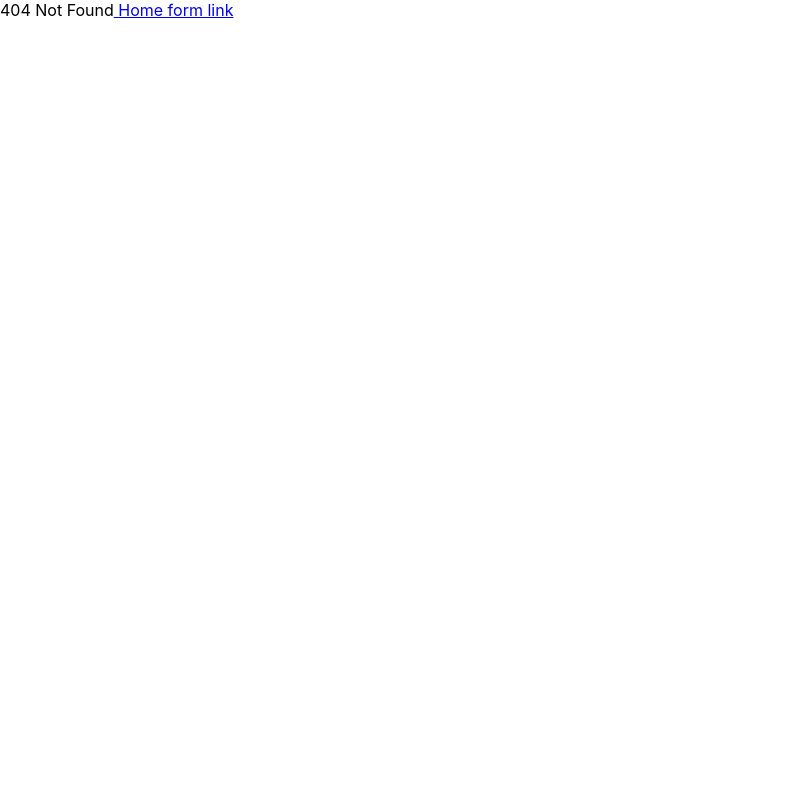
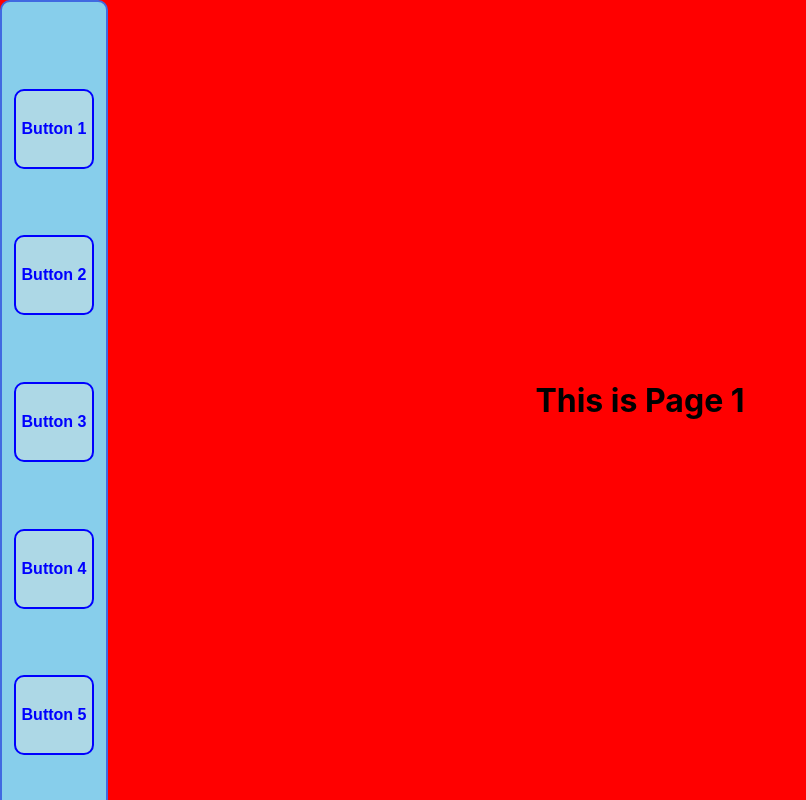
Before and after one commit to N103Gremillion/Social_Media_Project, a React (Create React App) app: page /Page1 in a window 1280 px wide. Before the commit this address had no page. Shown: the whole page, without its empty margins (0-806 px from the left). Built offline with nearby package versions, Linux system fonts and the light colour scheme.

Commit message:
I finish the routing setup and everything works as intended

```diff
--- a/src/App.js
+++ b/src/App.js
@@ -6,53 +6,55 @@ import Page2 from './pages/Page2';
 import Page3 from './pages/Page3';
 import Page4 from './pages/Page4';
 import Page5 from './pages/Page5';
-import { createBrowserRouter, RouterProvider } from 'react-router-dom';
+import { createBrowserRouter, RouterProvider, Outlet} from 'react-router-dom';
 
+// this will help to render the Toolbar on every page and its appropritae child path (page)
+const Dashboard = () =>  {
 
-function App() {
+  const dashboardStyle = {
+    marginLeft: '7%',
+    padding: '20px',
+    height: '100vh',
+    boxSizing: 'border-box',
+    overflow: 'auto',
+  };
+
   return (
-      <div>
-
-        {/* render the appropiate pages/elements */}
-        <RouterProvider router={router} />
-
-      </div>
-
+    <div>
+      <Toolbar/>
+      <Outlet/>
+    </div>
   );
 }
 
 {/* routing for each of the pages in the app */}
 const router = createBrowserRouter([
-  {
-    // note: / is root path (entery point)
-    path: '/',
-    element: <Toolbar/>,
-    // if there is an error add it to the root component
-    errorElement: <ErrorPage/>,
-  },
-  {
-    // note: / is root path (entery point)
-    path: '/pages/Page1',
-    element: <Page1/>,
-    // if there is an error add it to the root component
-    errorElement: <ErrorPage/>,
-  },
-  {
-    path: '/pages/Page2',
-    element: <Page2 />,
-  },
-  {
-    path: '/pages/Page3',
-    element: <Page3 />,
-  },
-  {
-    path: '/pages/Page4',
-    element: <Page4 />,
-  },
-  {
-    path: '/pages/Page5',
-    element: <Page5 />,
-  },
+  // note: / is root path (entery point)
+  {path: '/',
+  element: <Dashboard/>,
+  errorElement: <ErrorPage/>,
+  children: [
+
+      {path: 'Page1', element: <Page1/>},
+      {path: 'Page2', element: <Page2/>},
+      {path: 'Page3', element: <Page3/>},
+      {path: 'Page4', element: <Page4/>},
+      {path: 'Page5', element: <Page5/>},
+
+    ]
+  }
 ]);
 
+function App() {
+  return (
+    <div>
+      {/* render the appropiate pages/elements */}
+      <RouterProvider router={router} />
+
+    </div>
+  );
+}
+
+
+
 export default App;
--- a/src/components/Toolbar.js
+++ b/src/components/Toolbar.js
@@ -1,5 +1,5 @@
 import React,{ useState } from "react"
-import { Link } from "react-router-dom"
+import { Link, Outlet } from "react-router-dom"
 
 const Toolbar = () => {
 
@@ -21,6 +21,11 @@ const Toolbar = () => {
     justifyContent: 'space-evenly',
     flexDirection: 'column',
     border: '2px solid royalblue',
+    position: 'fixed',
+    top: '0',
+    left: '0',
+    // make sure it renders on top of pages
+    zIndex: '10',
   };
 
   const toolbarButtonStyle = {
@@ -46,11 +51,11 @@ const Toolbar = () => {
 
   return (
     <div style={divStyle}>
-      <Link style={toolbarButtonStyle}>Button 1</Link>
-      <Link style={toolbarButtonStyle}>Button 2</Link>
-      <Link style={toolbarButtonStyle}>Button 3</Link>
-      <Link style={toolbarButtonStyle}>Button 4</Link>
-      <Link style={toolbarButtonStyle}>Button 5</Link>
+      <Link style={toolbarButtonStyle} to="Page1">Button 1</Link>
+      <Link style={toolbarButtonStyle} to="Page2">Button 2</Link>
+      <Link style={toolbarButtonStyle} to="Page3">Button 3</Link>
+      <Link style={toolbarButtonStyle} to="Page4">Button 4</Link>
+      <Link style={toolbarButtonStyle} to="Page5">Button 5</Link>
     </div>
   );
 }
--- a/src/pages/ErrorPage.js
+++ b/src/pages/ErrorPage.js
@@ -4,11 +4,20 @@ import { Link } from "react-router-dom"
 const ErrorPage = () => {
   return (
     <div>
+      <div style={{
+        width: '100vw',
+        height: '100vh',
+        backgroundColor: 'grey',
+        display: 'flex',
+        alignItems: 'center',
+        justifyContent: 'center'
+      }}>
         404 Not Found
         {/* Link back to the root page */}
         <Link to="/"> Home form link </Link>
+      </div>
     </div>
-  )
-}
+  );
+};
 
 export default ErrorPage
--- a/src/pages/Page1.js
+++ b/src/pages/Page1.js
@@ -1,15 +1,20 @@
 import React from "react"
 
 const Page1 = () => {
-
-
   return (
     <div>
-      <p>
-        This is page 1
-      </p>
+      <div style={{
+        width: '100vw',
+        height: '100vh',
+        backgroundColor: 'red',
+        display: 'flex',
+        alignItems: 'center',
+        justifyContent: 'center'
+      }}>
+        <h1>This is Page 1</h1>
+      </div>
     </div>
   );
-}
+};
 
 export default Page1
--- a/src/pages/Page2.js
+++ b/src/pages/Page2.js
@@ -1,14 +1,20 @@
 import React from "react"
 
 const Page2 = () => {
-
   return (
     <div>
-      <p>
-        This is page 2
-      </p>
+      <div style={{
+        width: '100vw',
+        height: '100vh',
+        backgroundColor: 'lightgreen',
+        display: 'flex',
+        alignItems: 'center',
+        justifyContent: 'center'
+      }}>
+        <h1>This is Page 2</h1>
+      </div>
     </div>
   );
-}
+};
 
 export default Page2
--- a/src/pages/Page3.js
+++ b/src/pages/Page3.js
@@ -1,14 +1,20 @@
 import React from "react"
 
 const Page3 = () => {
-
   return (
     <div>
-      <p>
-        This is page 3
-      </p>
+      <div style={{
+        width: '100vw',
+        height: '100vh',
+        backgroundColor: 'purple',
+        display: 'flex',
+        alignItems: 'center',
+        justifyContent: 'center'
+      }}>
+        <h1>This is Page 3</h1>
+      </div>
     </div>
   );
-}
+};
 
 export default Page3
--- a/src/pages/Page4.js
+++ b/src/pages/Page4.js
@@ -1,14 +1,20 @@
 import React from "react"
 
 const Page4 = () => {
-
   return (
     <div>
-      <p>
-        This is page 4
-      </p>
+      <div style={{
+        width: '100vw',
+        height: '100vh',
+        backgroundColor: 'yellow',
+        display: 'flex',
+        alignItems: 'center',
+        justifyContent: 'center'
+      }}>
+        <h1>This is Page 4</h1>
+      </div>
     </div>
   );
-}
+};
 
 export default Page4
--- a/src/pages/Page5.js
+++ b/src/pages/Page5.js
@@ -1,14 +1,20 @@
 import React from "react"
 
 const Page5 = () => {
-
   return (
     <div>
-      <p>
-        This is page 5
-      </p>
+      <div style={{
+        width: '100vw',
+        height: '100vh',
+        backgroundColor: 'orange',
+        display: 'flex',
+        alignItems: 'center',
+        justifyContent: 'center'
+      }}>
+        <h1>This is Page 5</h1>
+      </div>
     </div>
   );
-}
+};
 
 export default Page5
```
